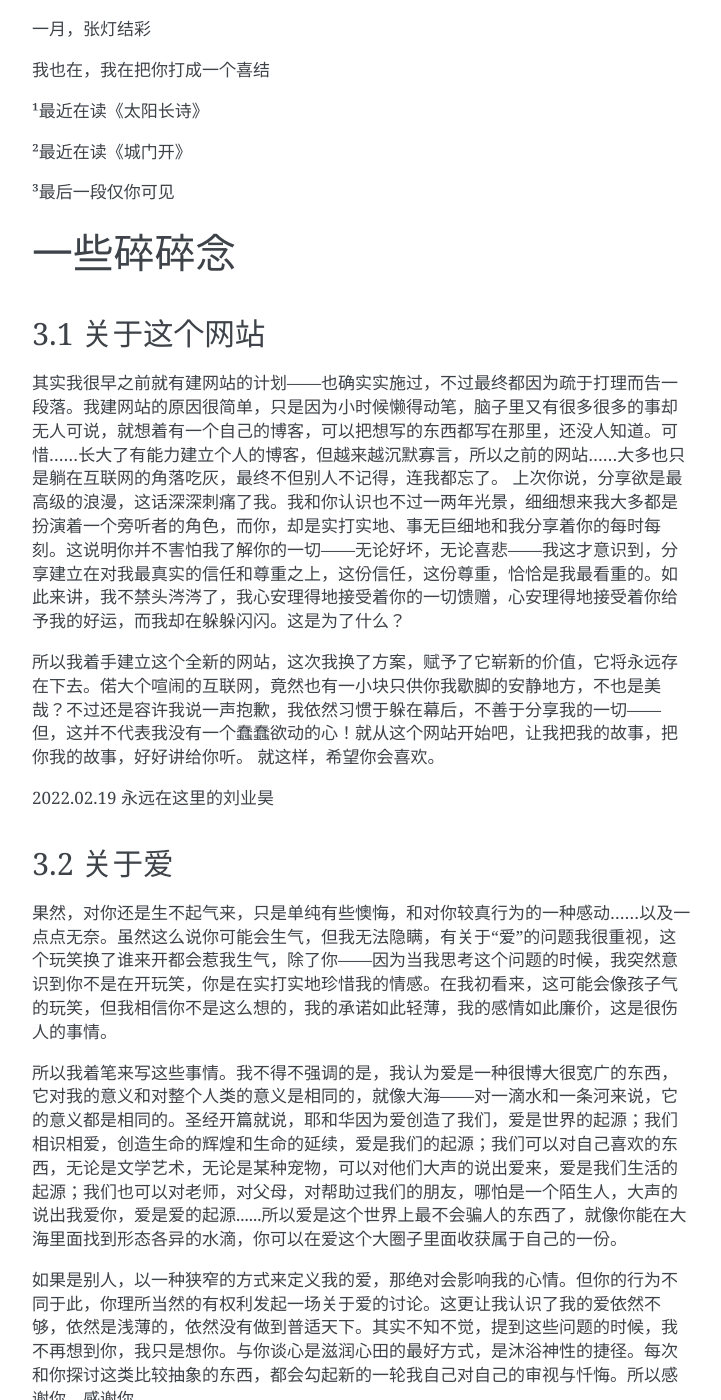
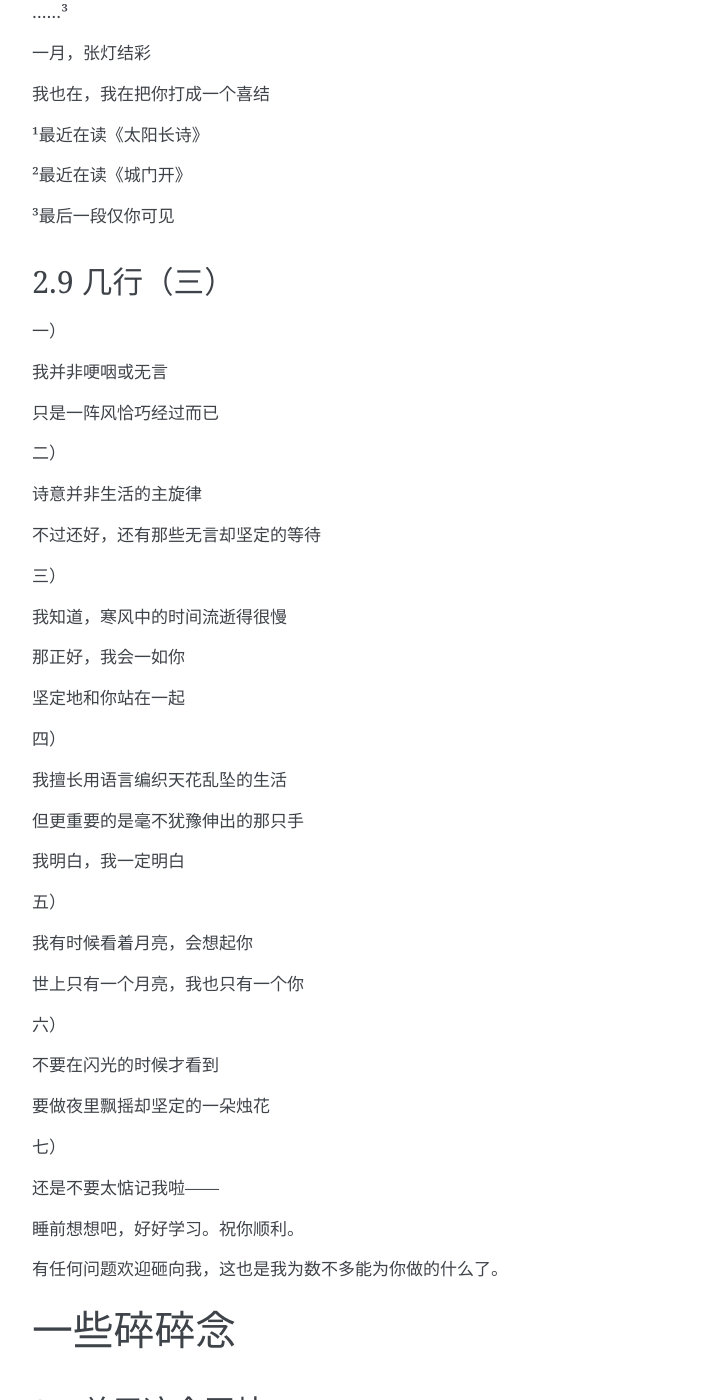
Before and after one commit to Leo4everlkc/my-blog, a Sphinx documentation site: the page built from source/language_introduction.rst, in a window 1280 px wide and 1400 px high, scrolled down 11331 px. Shown: the whole window, without its empty margins (388-1109 px from the left). Built offline with Sphinx 7.4.7, drawn with Linux system fonts in a browser that asks for light colours; some of the changed text lies outside the part shown.

Commit message:
Update language_introduction.rst

```diff
--- a/source/language_introduction.rst
+++ b/source/language_introduction.rst
@@ -21,7 +21,8 @@
 希望你不会看到几条。愿我们永远开心。
 
 以下是实时更新的正文：
-呜呜呜本来莫名难过的，但你跟我说两句话就立刻恢复元气了，这个感觉太奇妙了！
+我真的没有想到你在等我，当我看见你的时候，我就知道我辜负了一片多么赤诚的心！我不能再说对不起了，无意义的忏悔过于虚无。我一定能给你下一次的快乐，而不是这样草草的散场。
+
 
 有关你的那些诗
 ======================
@@ -597,6 +598,57 @@
 ³最后一段仅你可见
 
 
+2.9 几行（三）
+---------------------
+
+一）
+
+我并非哽咽或无言
+
+只是一阵风恰巧经过而已
+
+二）
+
+诗意并非生活的主旋律
+
+不过还好，还有那些无言却坚定的等待
+
+三）
+
+我知道，寒风中的时间流逝得很慢
+
+那正好，我会一如你
+
+坚定地和你站在一起
+
+四）
+
+我擅长用语言编织天花乱坠的生活
+
+但更重要的是毫不犹豫伸出的那只手
+
+我明白，我一定明白
+
+五）
+
+我有时候看着月亮，会想起你
+
+世上只有一个月亮，我也只有一个你
+
+六）
+
+不要在闪光的时候才看到
+
+要做夜里飘摇却坚定的一朵烛花
+
+七）
+
+还是不要太惦记我啦——
+
+睡前想想吧，好好学习。祝你顺利。
+
+有任何问题欢迎砸向我，这也是我为数不多能为你做的什么了。
+
 一些碎碎念
 ======================
 
```
